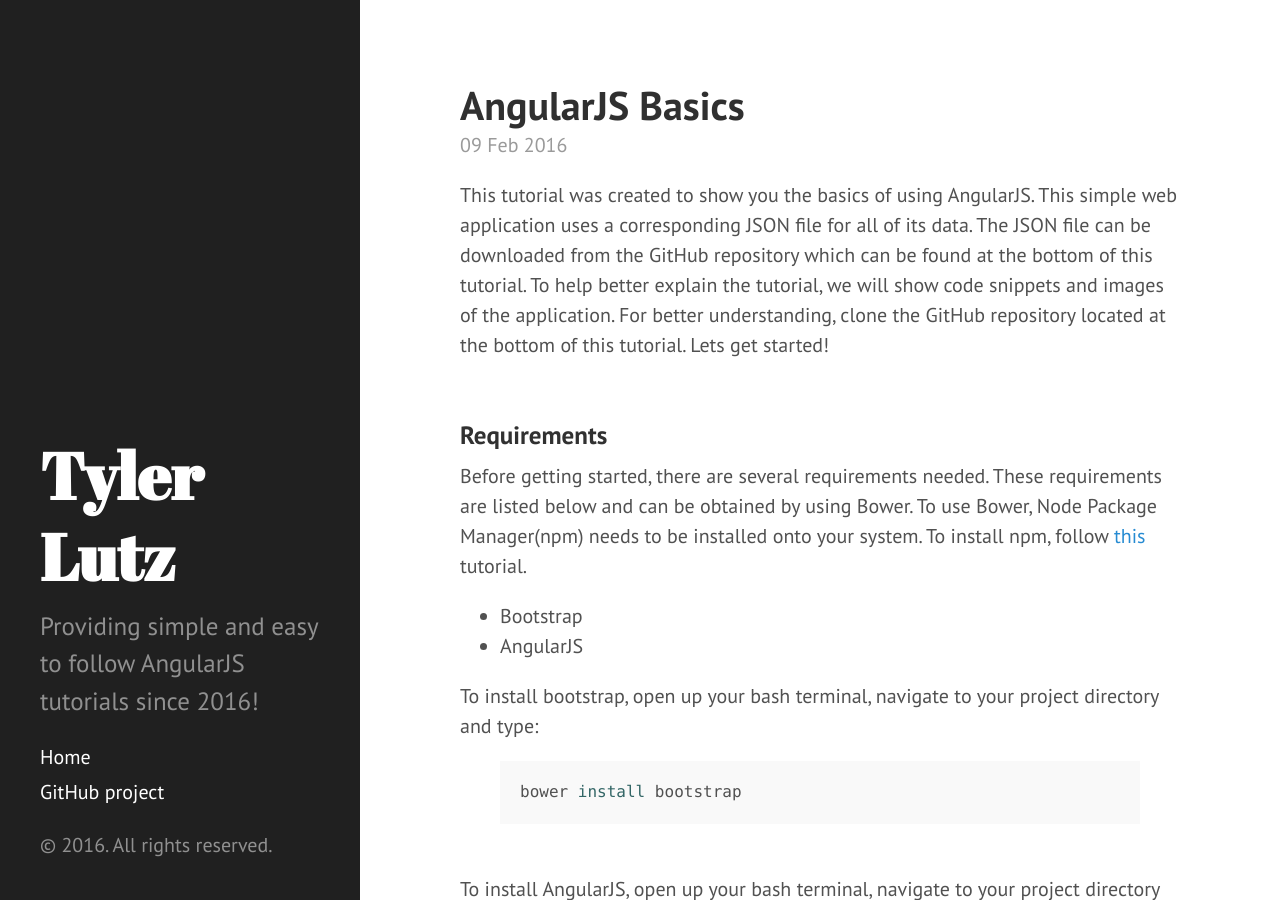
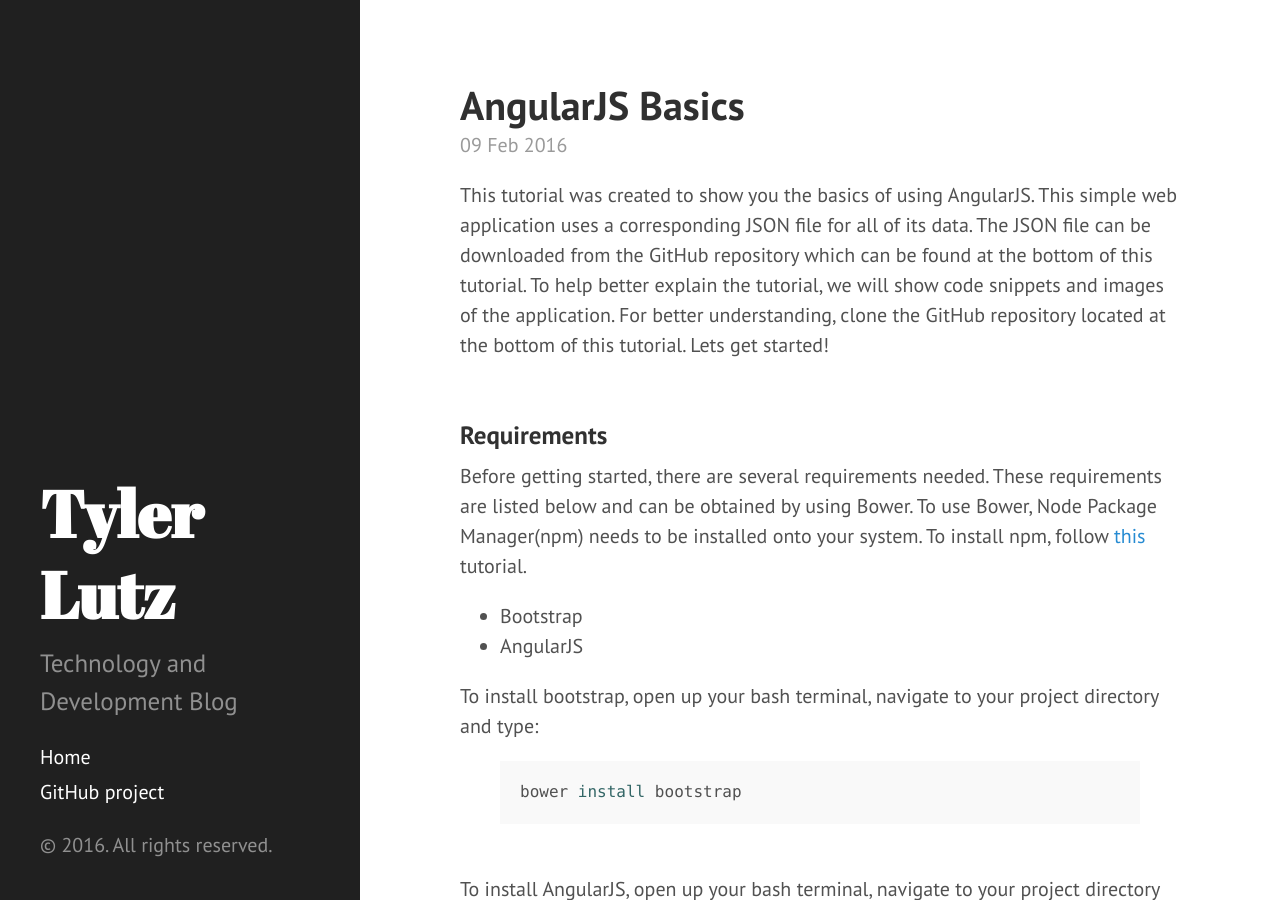
Before and after one commit to tylerlutz/AngularJSAssignment5Part2, a Jekyll site: the page built from _posts/2016-02-08-angularjs-basics.markdown, in a window 1280 px wide and 900 px high. Built offline with Jekyll 4.4.1, drawn with Linux system fonts in a browser that asks for light colours; Markdown is read by kramdown in place of the engine named in the settings.

Commit message:
Updated description in _config

```diff
--- a/_config.yml
+++ b/_config.yml
@@ -12,7 +12,7 @@
 # Setup
 title:            Tyler Lutz
 tagline:          'Developer'
-description:      'Providing simple and easy to follow AngularJS tutorials since 2016!'
+description:      'Technology and Development Blog'
 url:              http://tylerlutz.github.io
 baseurl:          /AngularJSAssignment5Part2
 
```
